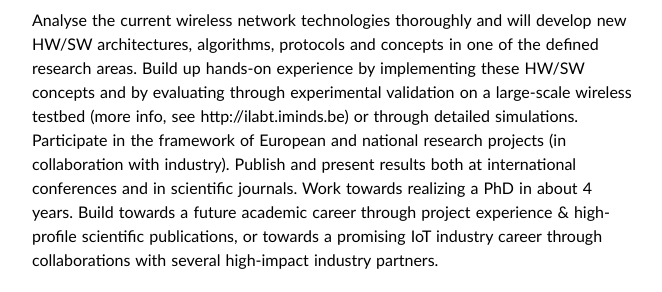
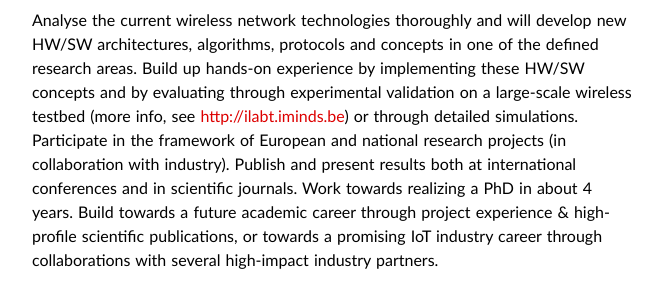
Before and after one commit to sdr-x/sdr-x.github.io, a Jekyll site: the page built from _posts/2017-03-21-imec-ugent-hire.md, in a window 1280 px wide and 900 px high, scrolled down 1285 px. Shown: the part 250-542 px from the top of the window, without its empty margins (308-970 px from the left). Built offline with Jekyll 4.4.1, drawn with Linux system fonts in a browser that asks for light colours; some web fonts are replaced; comment, search, counter and statistics services are not loaded; part of the change alters nothing that is shown; some of the changed text lies outside the part shown.

Commit message:
Update 2017-03-21-imec-ugent-hire.md

```diff
--- a/_posts/2017-03-21-imec-ugent-hire.md
+++ b/_posts/2017-03-21-imec-ugent-hire.md
@@ -7,7 +7,7 @@ categories: misc
 tags:  imec Gent-university UGent SDR hiring PhD Researcher
 ---
 
-https://www.ugent.be/ea/idlab/en
+[https://www.ugent.be/ea/idlab/en](https://www.ugent.be/ea/idlab/en)
 
 Job description
 
@@ -31,7 +31,7 @@ The goal of this research position is to design, implement and validate flexible
 We offer a competitive salary with interesting social benefits and a challenging, stimulating and pleasant research environment, where you can contribute to the worldwide research for the Future Internet. During your research, the following activities will be part of your work:
 
 Analyse the current wireless network technologies thoroughly and will develop new HW/SW architectures, algorithms, protocols and concepts in one of the defined research areas.
-Build up hands-on experience by implementing these HW/SW concepts and by evaluating through experimental validation on a large-scale wireless testbed (more info, see http://ilabt.iminds.be) or through detailed simulations.
+Build up hands-on experience by implementing these HW/SW concepts and by evaluating through experimental validation on a large-scale wireless testbed (more info, see [http://ilabt.iminds.be](http://ilabt.iminds.be)) or through detailed simulations.
 Participate in the framework of European and national research projects (in collaboration with industry).
 Publish and present results both at international conferences and in scientific journals.
 Work towards realizing a PhD in about 4 years.
@@ -69,7 +69,7 @@ Working as a researcher within this technical environment in IDLab can be a trul
 - Include a motivation letter explaining clearly the relevance of your skills for the position.
 - Include the name, email address, phone number and some recommendation letter of at least two persons that we can contact for references.
 
-Professor Ingrid Moerman webpage: https://www.ugent.be/ea/idlab/en/members/ingrid-moerman.htm
+Professor Ingrid Moerman webpage: [https://www.ugent.be/ea/idlab/en/members/ingrid-moerman.htm](https://www.ugent.be/ea/idlab/en/members/ingrid-moerman.htm)
 
 
 
```
